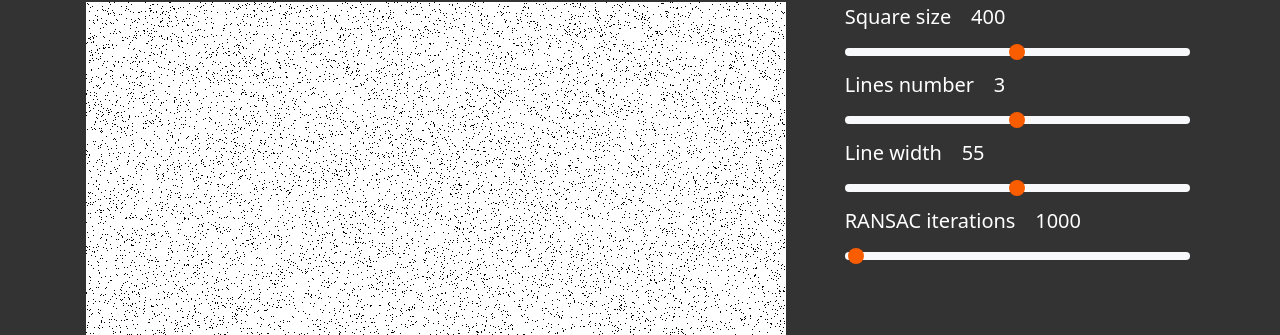
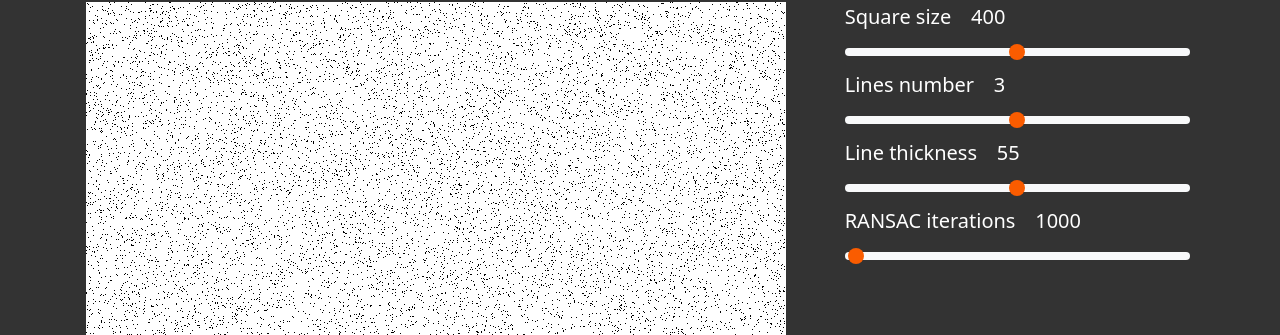
Before and after one commit to duckfish/find_square, a FastAPI app: template templates/index.html in a window 1280 px wide, after a click on "Settings". Shown: the part 194-529 px from the top of the page. Run offline with FastAPI, Linux system fonts and the light colour scheme; the template is opened without the code that fills it, so the values that code supplies are empty; parts of the project's set-up code (start-up, migrations or seed data) failed here and were passed over; some libraries are stand-ins or nearby versions.

Commit message:
refactoring

```diff
--- a/static/js/main.js
+++ b/static/js/main.js
@@ -21,12 +21,12 @@ linesNumberInput.addEventListener('input', function () {
     linesNumberIndicator.textContent = linesNumberInput.value;
 });
 
-const linesWidthInput = document.getElementById('line-width');
-const linesWidthIndicator = document.getElementById('line-width-indicator');
-linesWidthIndicator.textContent = linesWidthInput.value;
+const lineThicknessInput = document.getElementById('line-thickness');
+const lineThicknessIndicator = document.getElementById('line-thickness-indicator');
+lineThicknessIndicator.textContent = lineThicknessInput.value;
 
-linesWidthInput.addEventListener('input', function () {
-    linesWidthIndicator.textContent = linesWidthInput.value;
+lineThicknessInput.addEventListener('input', function () {
+    lineThicknessIndicator.textContent = lineThicknessInput.value;
 });
 
 const ransacInput = document.getElementById('ransac');
@@ -49,7 +49,7 @@ generateButton.addEventListener("click", async () => {
             session_id: sessionId,
             square_size: squareSizeInput.value,
             lines_numb: linesNumberInput.value,
-            line_thickness: linesWidthInput.value
+            line_thickness: lineThicknessInput.value
     }
 
     const response = await fetch('/generate-image', {
--- a/templates/index.html
+++ b/templates/index.html
@@ -83,9 +83,9 @@
                                 <span class='lead' id="lines-number-indicator"></span>
                                 <input type="range" class="form-range" min="1" max="5" id="lines-number">
 
-                                <label for="line-width" class="form-label lead">Line width&nbsp;&nbsp;&nbsp;</label>
-                                <span class='lead' id="line-width-indicator"></span>
-                                <input type="range" class="form-range" min="10" max="100" id="line-width">
+                                <label for="line-thickness" class="form-label lead">Line thickness&nbsp;&nbsp;&nbsp;</label>
+                                <span class='lead' id="line-thickness-indicator"></span>
+                                <input type="range" class="form-range" min="10" max="100" id="line-thickness">
 
                                 <label for="ransac" class="form-label lead">RANSAC iterations&nbsp;&nbsp;&nbsp;</label>
                                 <span class='lead' id="ransac-indicator"></span>
```
